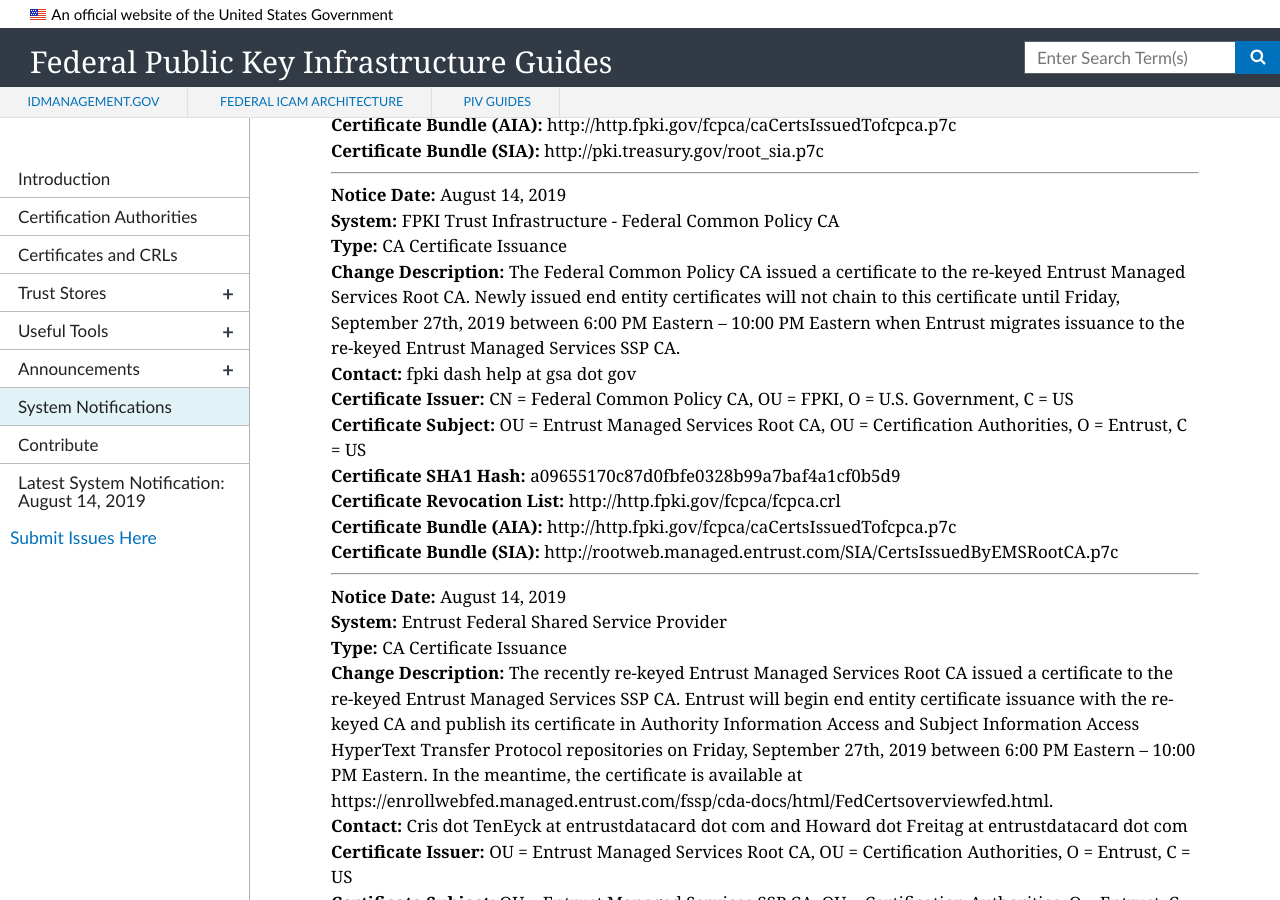
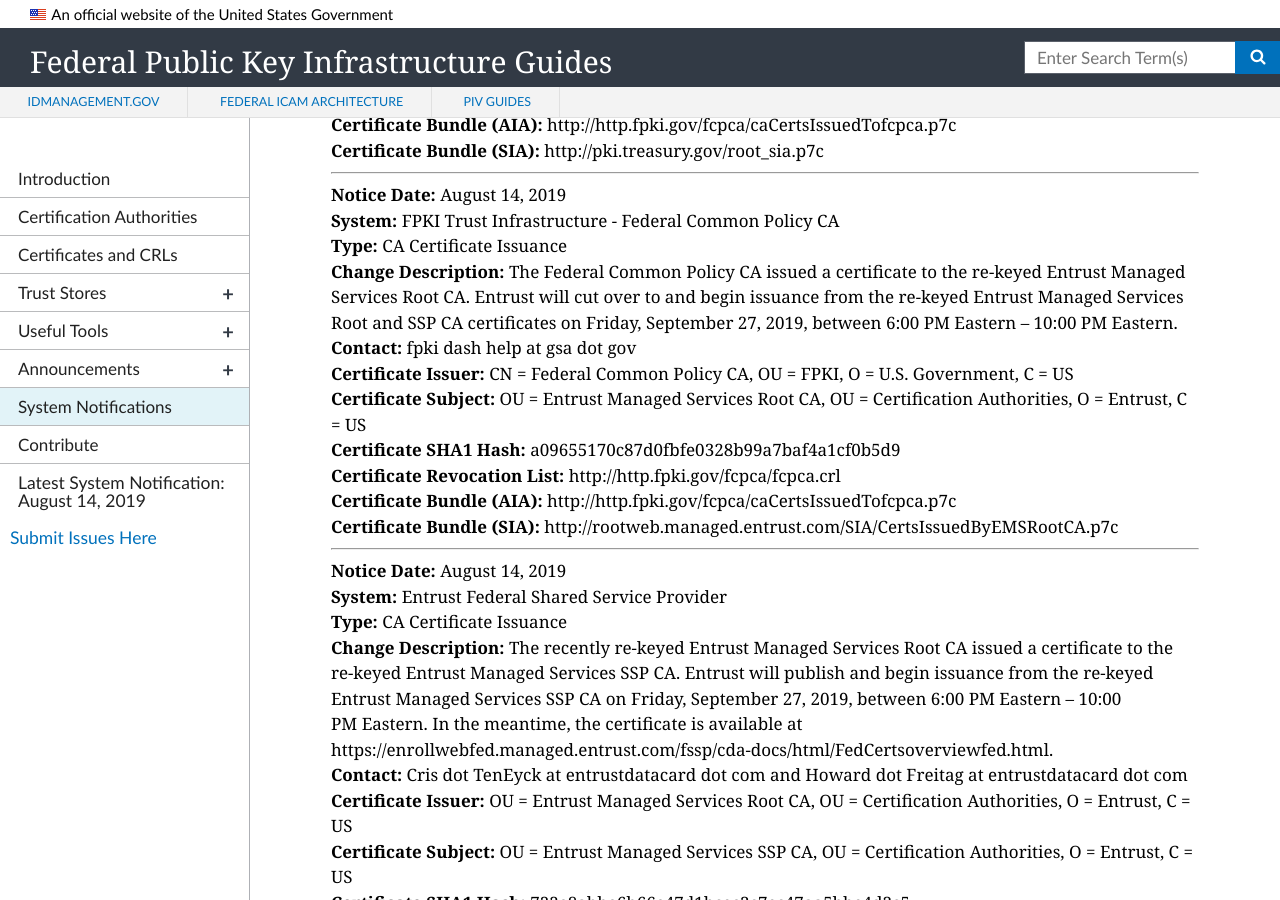
Before and after one commit to GSA/fpki-guides, a Jekyll site: the page built from pages/fpki_notifications.md, in a window 1280 px wide and 900 px high, scrolled down 1150 px. Built offline with Jekyll 4.4.1, drawn with Linux system fonts in a browser that asks for light colours; nearby versions of some CDN libraries.

Commit message:
Update notifications.yml
Minor updates for clarity.

```diff
--- a/_data/notifications.yml
+++ b/_data/notifications.yml
@@ -1313,7 +1313,7 @@
   change_type: CA Certificate Issuance
   start_datetime: August 13, 2019
   system: Entrust Federal Shared Service Provider
-  change_description: The recently re-keyed Entrust Managed Services Root CA issued a certificate to the re-keyed Entrust Managed Services SSP CA. Entrust will begin end entity certificate issuance with the re-keyed CA and publish its certificate in Authority Information Access and Subject Information Access HyperText Transfer Protocol repositories on Friday, September 27th, 2019 between 6:00 PM Eastern – 10:00 PM Eastern. In the meantime, the certificate is available at https://enrollwebfed.managed.entrust.com/fssp/cda-docs/html/FedCertsoverviewfed.html.
+  change_description: The recently re-keyed Entrust Managed Services Root CA issued a certificate to the re-keyed Entrust Managed Services SSP CA. Entrust will publish and begin issuance from the re-keyed Entrust Managed Services SSP CA on Friday, September 27, 2019, between 6:00 PM Eastern – 10:00 PM Eastern. In the meantime, the certificate is available at https://enrollwebfed.managed.entrust.com/fssp/cda-docs/html/FedCertsoverviewfed.html.
   contact: Cris dot TenEyck at entrustdatacard dot com and Howard dot Freitag at entrustdatacard dot com
   ca_certificate_hash: 722e8abbe6b66e47d1bcec3c7ec47aa5bbe4d3c5
   ca_certificate_issuer: OU = Entrust Managed Services Root CA, OU = Certification Authorities, O = Entrust, C = US
@@ -1327,7 +1327,7 @@
   change_type: CA Certificate Issuance
   start_datetime: August 14, 2019
   system: FPKI Trust Infrastructure - Federal Common Policy CA
-  change_description: The Federal Common Policy CA issued a certificate to the re-keyed Entrust Managed Services Root CA. Newly issued end entity certificates will not chain to this certificate until Friday, September 27th, 2019 between 6:00 PM Eastern – 10:00 PM Eastern when Entrust migrates issuance to the re-keyed Entrust Managed Services SSP CA.
+  change_description: The Federal Common Policy CA issued a certificate to the re-keyed Entrust Managed Services Root CA.  Entrust will cut over to and begin issuance from the re-keyed Entrust Managed Services Root and SSP CA certificates on Friday, September 27, 2019, between 6:00 PM Eastern – 10:00 PM Eastern.
   contact: fpki dash help at gsa dot gov
   ca_certificate_hash: a09655170c87d0fbfe0328b99a7baf4a1cf0b5d9
   ca_certificate_issuer: CN = Federal Common Policy CA, OU = FPKI, O = U.S. Government, C = US
```
